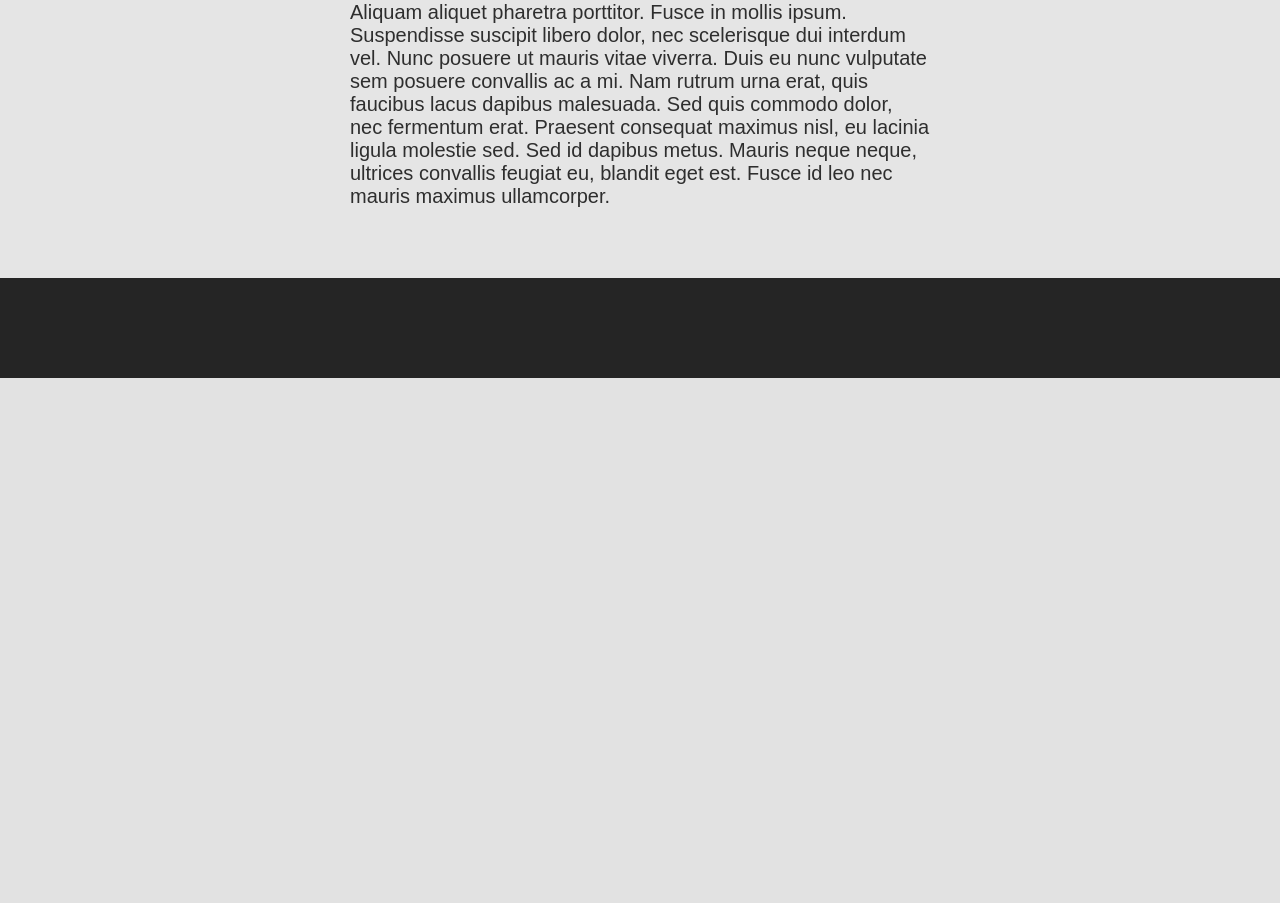
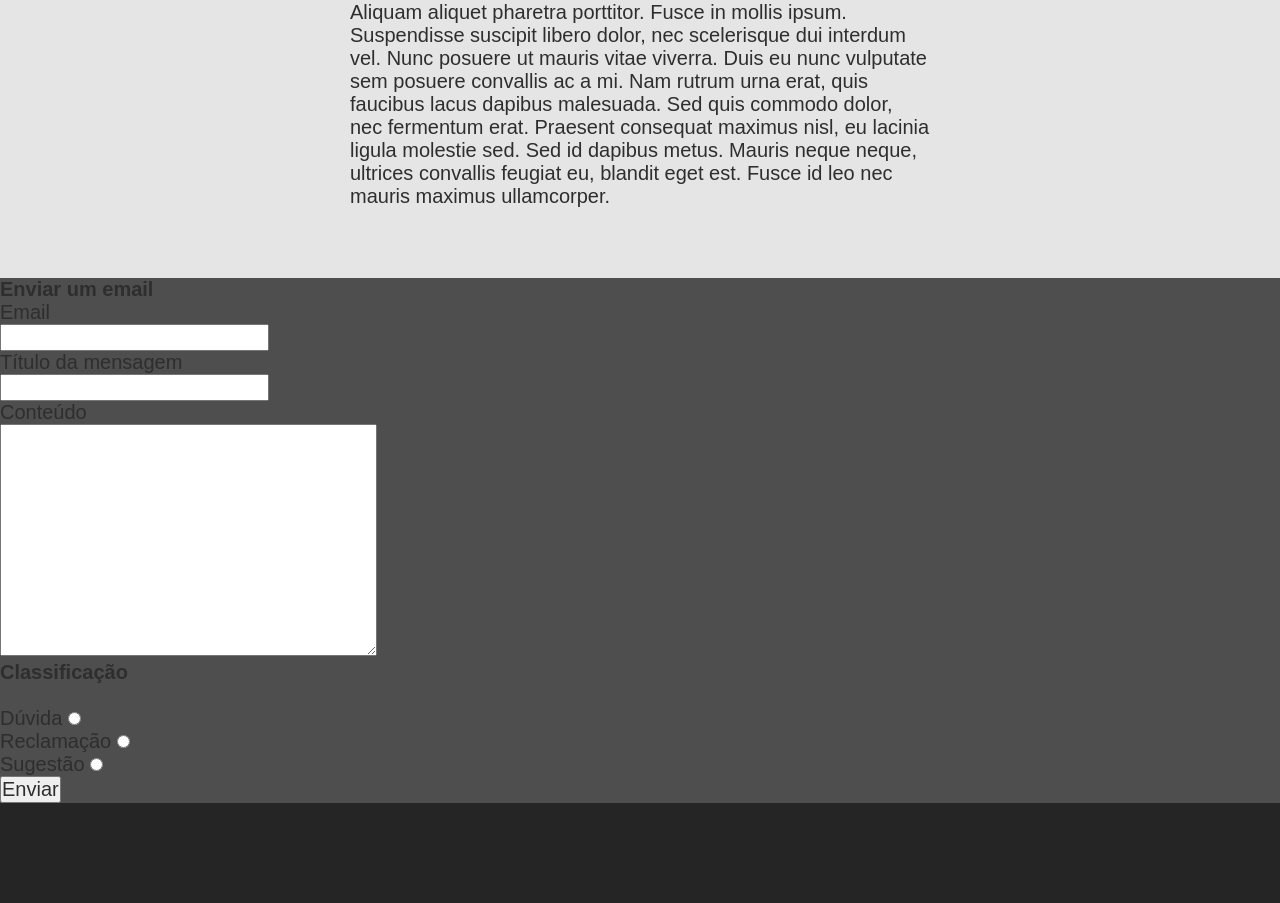
Before and after one commit to pedro-fernandes-11/php, a PHP site: page /pages/aboutus.php in a window 1280 px wide. Shown: the part 1114-2017 px from the top of the page. Before the commit the page ends 1492 px from the top, so only its background shows below. Run offline with PHP 8.4, Linux system fonts and the light colour scheme.

Commit message:
Update aboutus.php

```diff
--- a/momspaguettiProject/pages/aboutus.php
+++ b/momspaguettiProject/pages/aboutus.php
@@ -83,7 +83,36 @@
                 </p>
             </div>
         </div>
+        <div class="sendEmailMsg">
+            <div>
+                <h1>Enviar um email</h1>
+            </div>
+        </div>
+        <div id="formEmail">
+            <form action="sendEmail.php" method="post">
+                <label>Email</label><br>
+                <input type="email" name="email"><br>
+                <label>Título da mensagem</label><br>
+                <input type="text" name="title"><br>
+                <label>Conteúdo</label><br>
+                <textarea name="content" cols="30" rows="10"></textarea><br>
+                <div>
+                    <h1 class="titleClass">Classificação</h1><br>
+                    <label>Dúvida</label>
+                    <input type="radio" name="duvida"><br>
+                    <label>Reclamação</label>
+                    <input type="radio" name="reclamacao"><br>
+                    <label>Sugestão</label>
+                    <input type="radio" name="sugestao">
+                </div>
+                <div class="btn">
+                    <input type="submit" value="Enviar" name="btn">
+                </div>
+            </form>
+        </div>
     </div>
+
+
     <footer>
 
     </footer>
```
